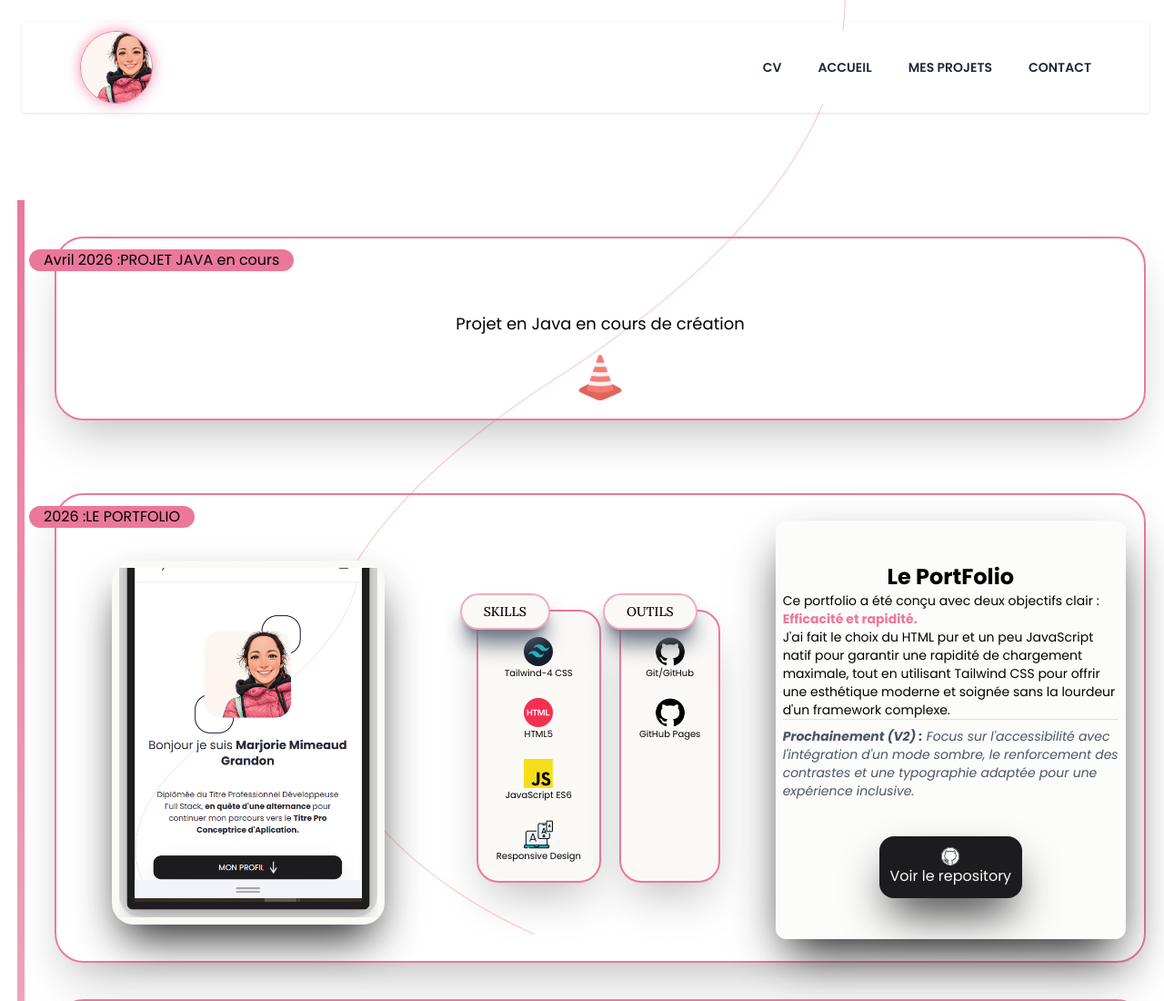
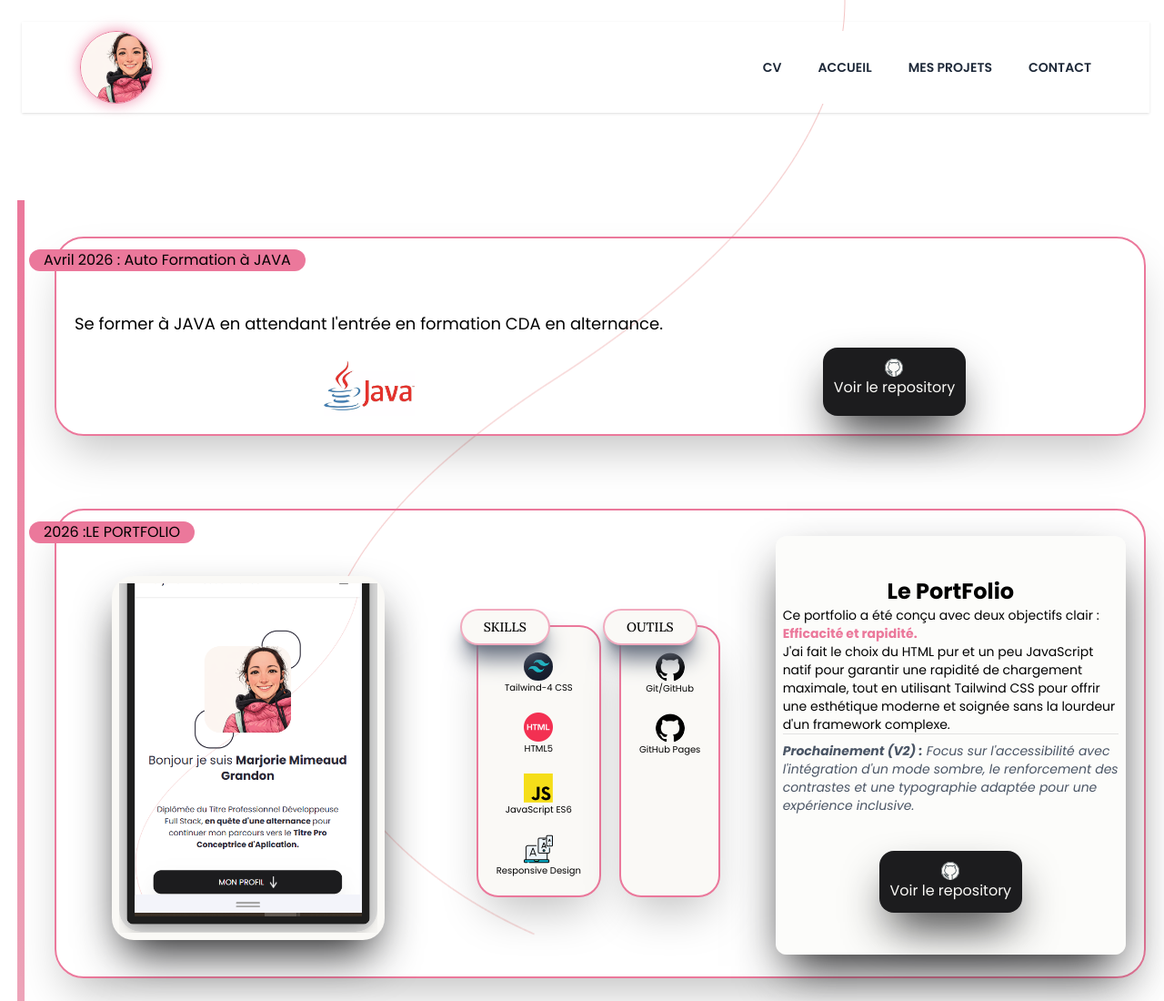
Before and after one commit to Mmimeaud/PortFolio-2026, a website: page pages/projet.html in a window 1280 px wide. Shown: the top 1100 px of the page at 91% size. Drawn offline with Linux system fonts and the light colour scheme.

Commit message:
modif Projet JAVA

```diff
--- a/pages/projet.html
+++ b/pages/projet.html
@@ -22,7 +22,7 @@
             src="../images/hero/decoration.png" alt="">
 
 
-       <!-- NAVIGATION -->
+        <!-- NAVIGATION -->
         <nav class=" w-full shadow md:m-1 md:py-1.5 md:px-3 md:mb-4 z-50">
             <div id="main-nav"
                 class=" bg-white  xs:right-0 md:mx-auto md:w-full  md:pl-5 md:pr-5 flex justify-between items-center flex-wrap md:m-1 md:max-w-6xl">
@@ -33,7 +33,7 @@
                 </div>
                 <button aria-control="main-navList" aria-expanded="false" id="menu-toggler"
                     class="cursor-pointer w-7 xs:hidden  ">
-                    <img width="28" height="28" src="../images/hero/menu.svg" alt="Ouvrir et fermer le menu"  />
+                    <img width="28" height="28" src="../images/hero/menu.svg" alt="Ouvrir et fermer le menu" />
                 </button>
 
                 <ul id="main-navList"
@@ -44,7 +44,7 @@
                     </li>
                     <li class="block  md:inline md:py-0 md:mr-6">
                         <a href="../index.html" class="text-sm uppercase font-semibold hover:text-rose-600">
-                           Accueil
+                            Accueil
                         </a>
                     </li>
                     <li class="block  md:inline md:py-0 md:mr-6">
@@ -82,15 +82,33 @@
                         <section class=" justify-center  w-full">
                             <h1 class="absolute left-[-30px] top-3 w-max h-max z-50 bg-pink-eclat px-4 rounded-2xl">
                                 Avril 2026
-                                :PROJET JAVA en cours </h1>
-                            <div class="mt-15 max-w-full justify-center flex flex-col">
-                                <h2 class="text-center text-lg"> Projet en Java en cours de création </h2>
-                                <img src="../images/Icone/cone-davertissement.png" style="width: 50px; height: 50px;"
+                                : Auto Formation à JAVA </h1>
+
+
+                            <div class="mt-15 max-w-full justify-center flex flex-col md:flex-row">
+                                <h2 class="text-center text-lg"> Se former à JAVA en attendant l'entrée en formation CDA
+                                    en alternance.
+                                <img src="../images/skills/12420397.webp" style="width: 100px; height: 100px;"
                                     class="mt-5 mx-auto">
-                            </div>
+                                </h2>
 
-                        </section>
-                    </div>
+
+                              <!-- section SPEACH  -->
+
+                                <a href="https://github.com/Mmimeaud/MonPremierProjetJAva" target="_blank"
+                                    rel="noopener noreferrer"
+                                    class="mt-10 text-center bg-black-jacket rounded-2xl  shadow-2xl shadow-black-jacket text-Linge hover:bg-pink-eclat hover:text-black-jacket mx-auto p-3"
+                                    aria-label="Voir le repository dans Github, ouvre dans un nouvel onglet">
+                                    <img class="bg-Linge rounded-4xl mx-auto" src="../images/Icone/GitWhite.png"
+                                        width="20" height="20">
+                                    Voir le repository
+                                </a>
+
+
+
+
+
+
                 </article>
 
 
@@ -914,14 +932,14 @@
                 class="  xs:row-start-2 sm:col-start-1 sm:row-start-2  tablet:col-start-1 font-bold hover:text-pink-eclat transition-colors">Mentions
                 Légales</a>
 
-          <div class=" xs:flex
+            <div class=" xs:flex
         tablet:col-start-2
         md:col-span-2 md:col-start-2 md:row-start-1 md:text-center
         xs:col-start-2 xs:row-start-2 xs:col-span-3 xs:justify-end
         sm:col-start-2 sm:row-start-2 ">
                 <p class="xs:text-right sm:text-center md:text-left">
-                © 2026 — Tous droits réservés Marjorie Mimeaud Grandon </p>
-        </div>
+                    © 2026 — Tous droits réservés Marjorie Mimeaud Grandon </p>
+            </div>
 
 
 
@@ -930,7 +948,7 @@
 
                 <p class="xs:flex xs:justify-end sm:justify-start">mmimeaud@gmail.com </p>
 
-                <div class="flex flex-row  xs:justify-center sm:justify-start w-full tablet:flex-row" >
+                <div class="flex flex-row  xs:justify-center sm:justify-start w-full tablet:flex-row">
                     <a href="https://github.com/Mmimeaud"
                         class="hover:text-pink-eclat transition-colors md:place-items-end mr-3"
                         aria-label="Consulter mon profil Github (s'ouvre dans un nouvel onglet)" target="_blank"
```
Also changed, not shown: images/skills/12420397.webp (added), images/skills/Java_Logo.svg.png (added).
